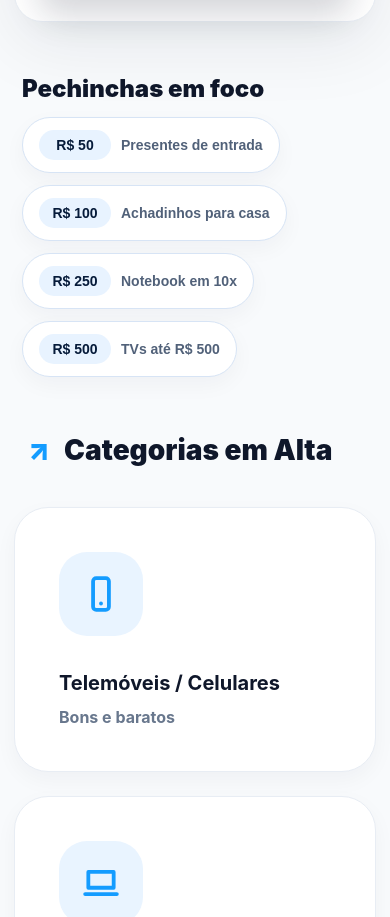
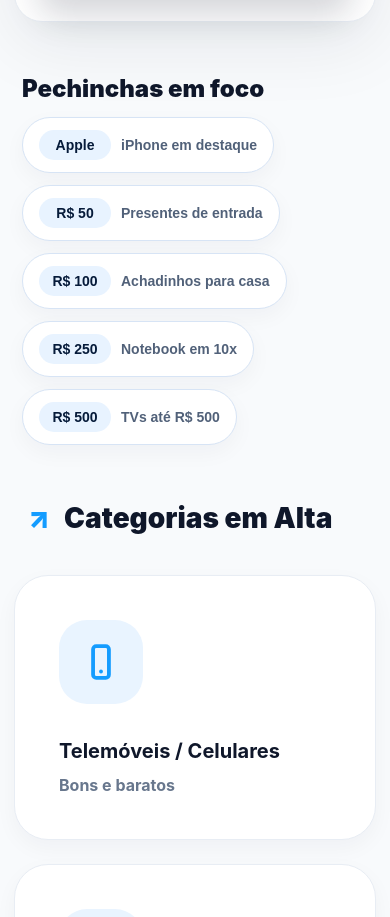
Before and after one commit to Cardjr2010/o-que-cabe, a website: page public/index.html in a window 390 px wide. Shown: the part 1170-2087 px from the top of the page. Drawn offline with Linux system fonts and the light colour scheme.

Commit message:
Add Apple shortcut for iPhone search

```diff
--- a/public/index.html
+++ b/public/index.html
@@ -91,6 +91,10 @@
       <section class="pechinchas">
         <h2>Pechinchas em foco</h2>
         <div class="pechincha-grid">
+          <button type="button" class="pechincha-card" data-query="iphone" data-mode="total" data-total-budget="20000" data-monthly="1800" data-months="12">
+            <strong>Apple</strong>
+            <span>iPhone em destaque</span>
+          </button>
           <button type="button" class="pechincha-card" data-query="presente" data-mode="total" data-total-budget="50" data-monthly="50" data-months="12">
             <strong>R$ 50</strong>
             <span>Presentes de entrada</span>
```
